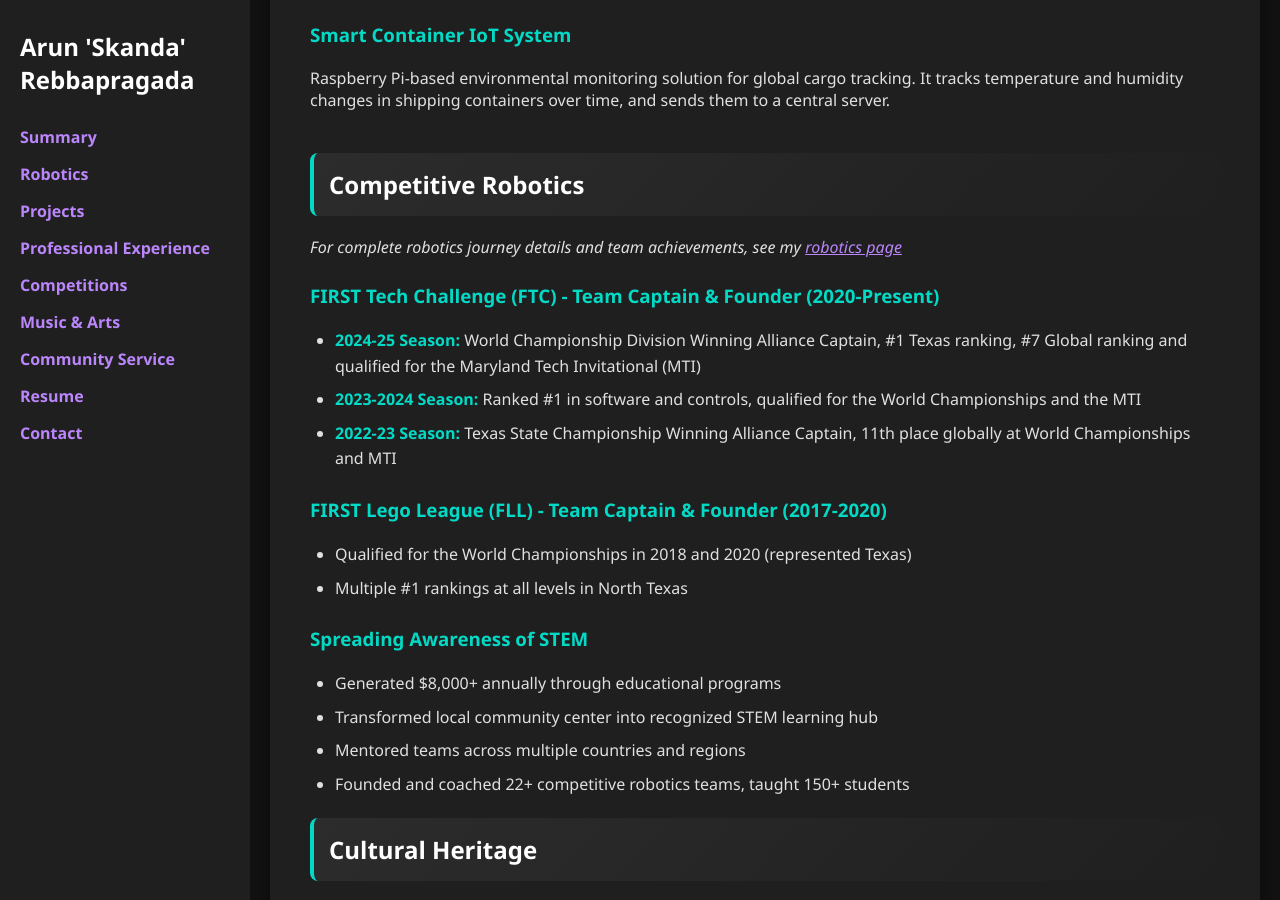
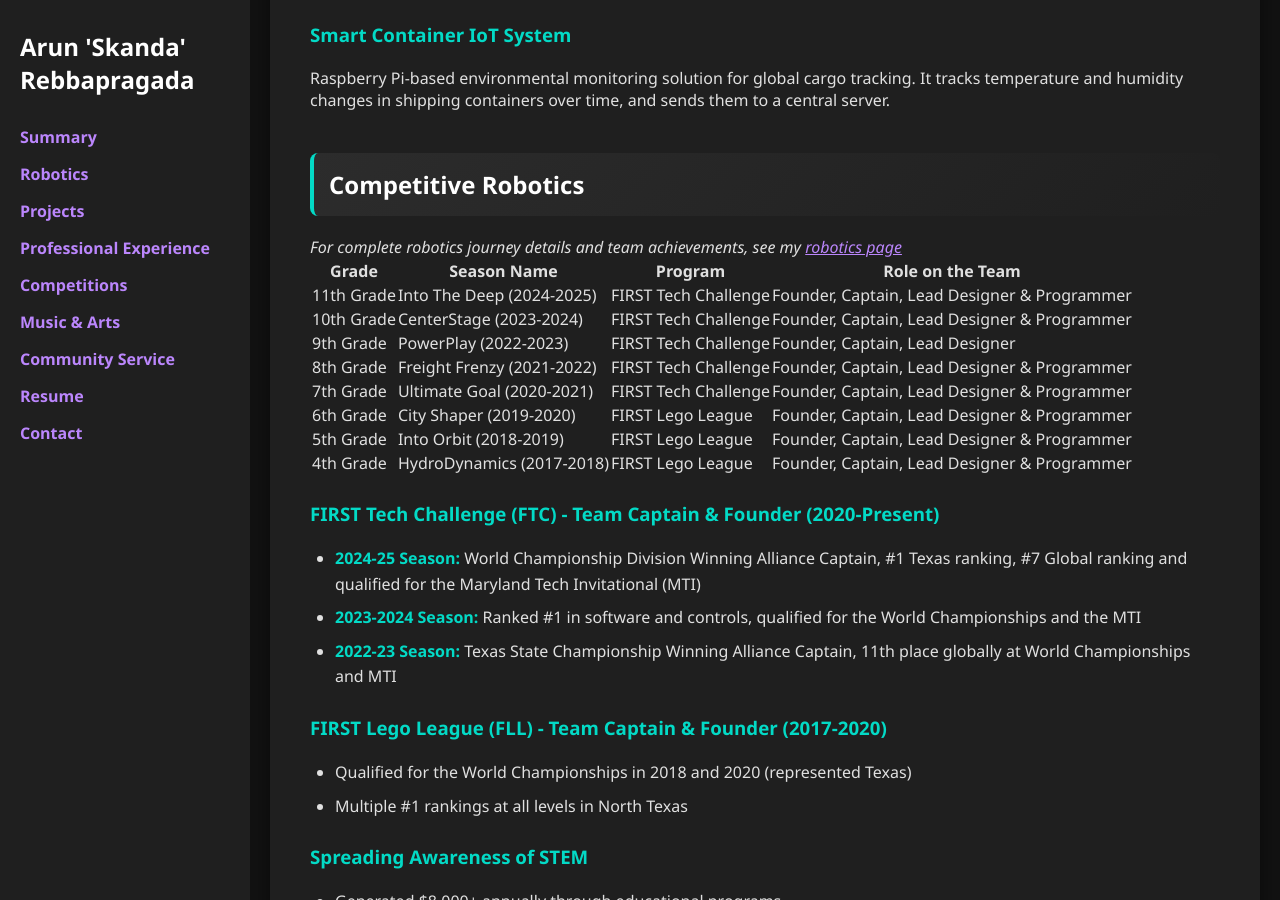
Before and after one commit to skandacode/skandacode.github.io, a Jekyll site: the page built from summary.md, in a window 1280 px wide and 900 px high, scrolled down 3629 px. Built offline with Jekyll 4.4.1, drawn with Linux system fonts in a browser that asks for light colours.

Commit message:
add table to summary

```diff
--- a/summary.md
+++ b/summary.md
@@ -125,6 +125,17 @@ Raspberry Pi-based environmental monitoring solution for global cargo tracking.
 
 *For complete robotics journey details and team achievements, see my [robotics page](robotics.md)*
 
+| Grade       | Season Name               | Program             | Role on the Team                                 |
+|-------------|---------------------------|----------------------|---------------------------------------------------|
+| 11th Grade  | Into The Deep (2024-2025) | FIRST Tech Challenge | Founder, Captain, Lead Designer & Programmer      |
+| 10th Grade  | CenterStage (2023-2024)   | FIRST Tech Challenge | Founder, Captain, Lead Designer & Programmer      |
+| 9th Grade   | PowerPlay (2022-2023)     | FIRST Tech Challenge | Founder, Captain, Lead Designer      |
+| 8th Grade   | Freight Frenzy (2021-2022)| FIRST Tech Challenge | Founder, Captain, Lead Designer & Programmer      |
+| 7th Grade   | Ultimate Goal (2020-2021) | FIRST Tech Challenge | Founder, Captain, Lead Designer & Programmer      |
+| 6th Grade   | City Shaper (2019-2020)   | FIRST Lego League    | Founder, Captain, Lead Designer & Programmer      |
+| 5th Grade   | Into Orbit (2018-2019)    | FIRST Lego League    | Founder, Captain, Lead Designer & Programmer      |
+| 4th Grade   | HydroDynamics (2017-2018) | FIRST Lego League    | Founder, Captain, Lead Designer & Programmer      |
+
 ### FIRST Tech Challenge (FTC) - Team Captain & Founder (2020-Present)
 
 - **2024-25 Season:** World Championship Division Winning Alliance Captain, #1 Texas ranking, #7 Global ranking and qualified for the Maryland Tech Invitational (MTI)
```
